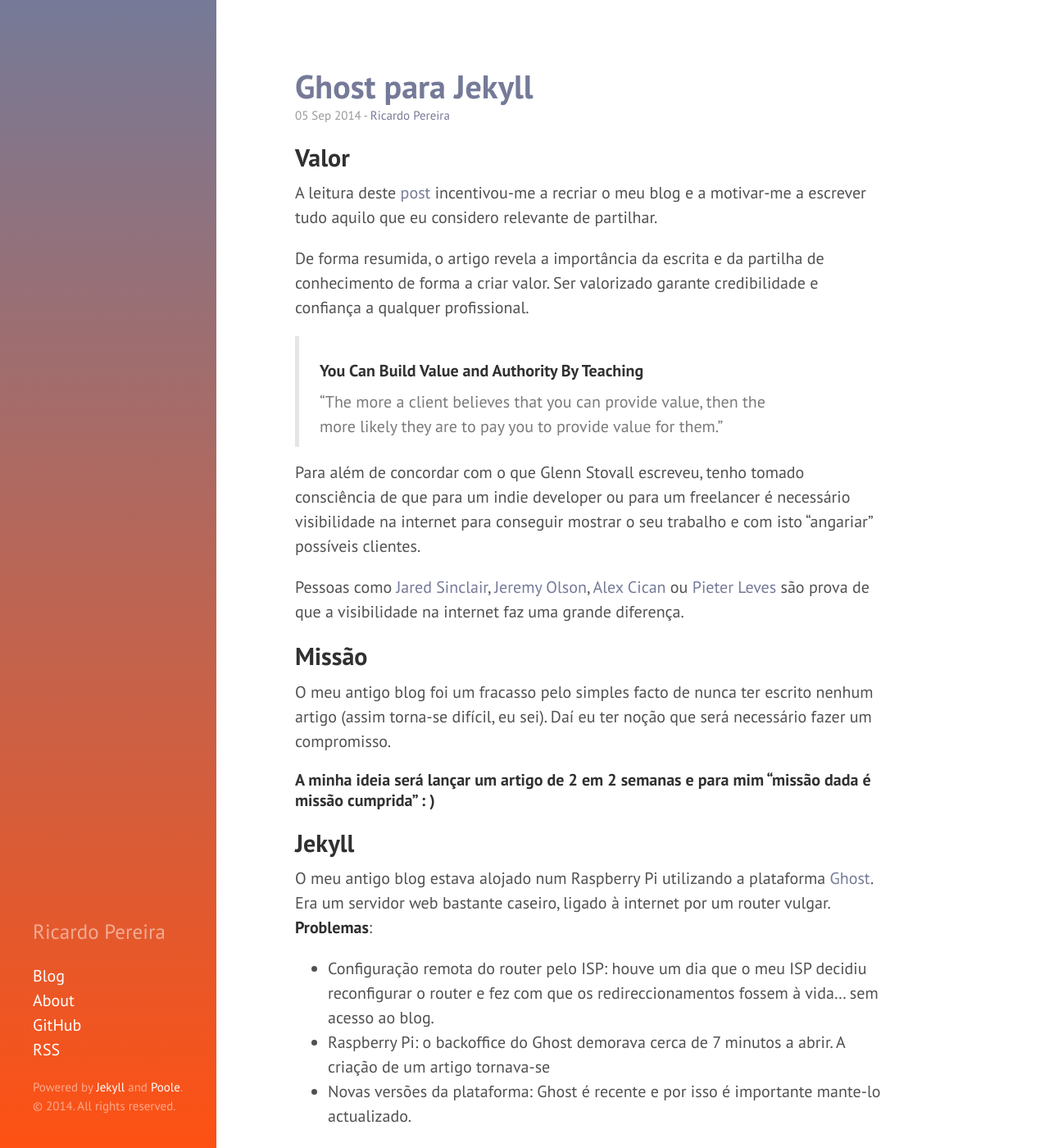
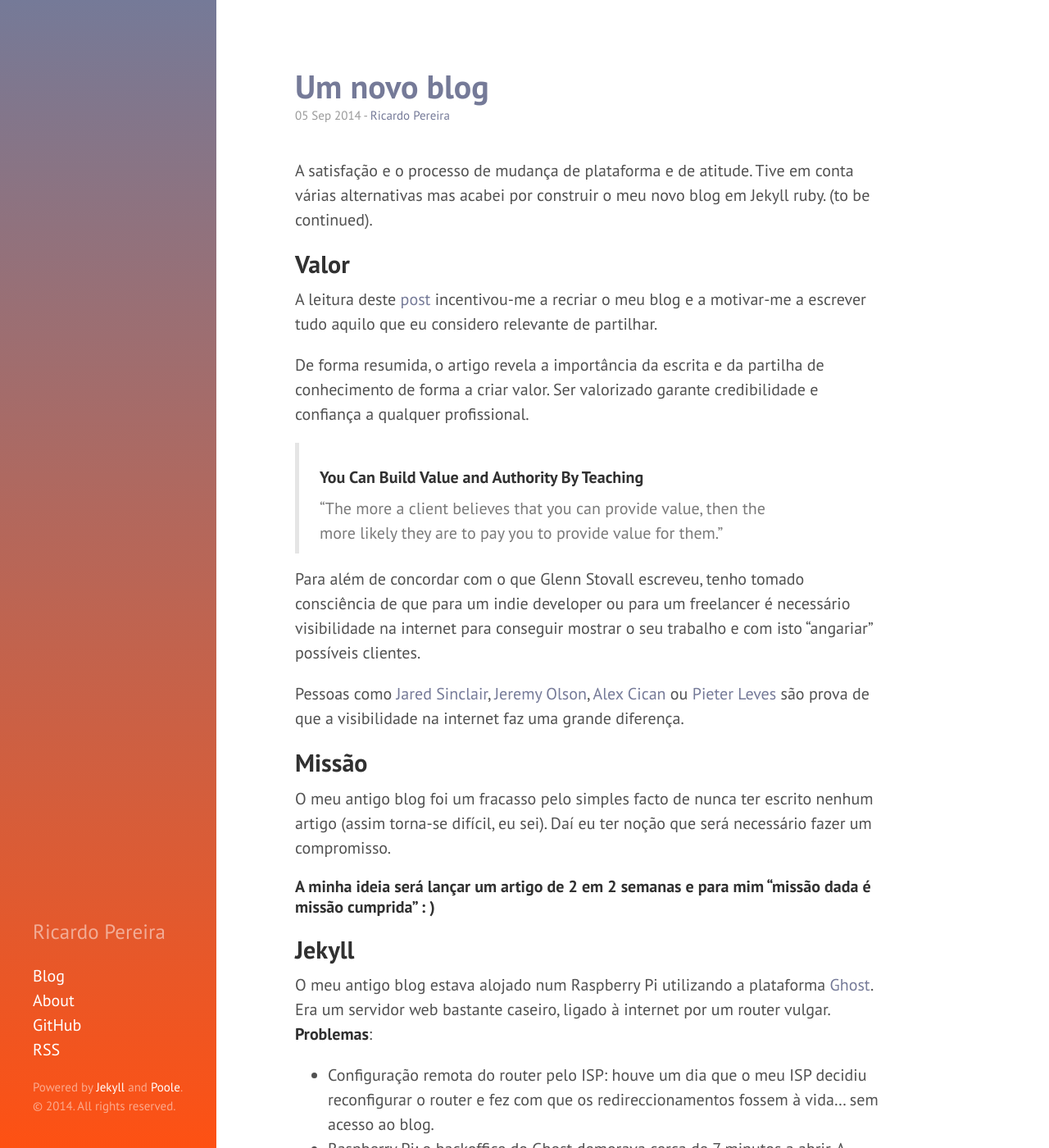
Before and after one commit to ricardopereira/blog, a Jekyll site: the page built from _posts/2014-09-05-PT-a-new-blog.md, in a window 1280 px wide and 1400 px high. Shown: the whole window at 82% size. Built offline with Jekyll 4.4.1, drawn with Linux system fonts in a browser that asks for light colours; nearby versions of some CDN libraries; Markdown is read by kramdown in place of the engine named in the settings; some of the changed text lies outside the part shown.

```diff
--- a/_layouts/post.html
+++ b/_layouts/post.html
@@ -6,6 +6,13 @@ comments: true
 <div class="post">
   <h1 class="post-title">{{ page.title }}</h1>
   <span class="post-date">{{ page.date | date_to_string }} - <a href="{{ site.author.url }}">{{ site.author.name }}</a></span>
+
+  <ul class="tags">
+    {% for tags in page.tags %}
+      <li class="tag">{{ tags }}</li>
+    {% endfor %}
+  </ul>
+  </br>
   {{ content }}
 </div>
 
@@ -17,6 +24,7 @@ comments: true
   <h2>Related Posts</h2>
   <ul class="related-posts">
     {% for post in site.related_posts limit:3 %}
+      {% if post.lang == 'PT' %}
       <li>
         <h3>
           <a href="{{ post.url }}">
@@ -25,6 +33,7 @@ comments: true
           </a>
         </h3>
       </li>
+      {% endif %}
     {% endfor %}
   </ul>
 </div>
--- a/_posts/2014-09-05-PT-ghost-para-jekyll.md
+++ b/_posts/2014-09-05-PT-a-new-blog.md
@@ -1,9 +1,10 @@
 ---
 layout: post
 lang: PT
-title: Ghost para Jekyll
+title: Um novo blog
 ---
 
+A satisfação e o processo de mudança de plataforma e de atitude. Tive em conta várias alternativas mas acabei por construir o meu novo blog em Jekyll ruby. (to be continued).
 
 ## Valor
 
--- a/index.html
+++ b/index.html
@@ -15,7 +15,7 @@ title: Home
 
         <span class="post-date">{{ post.date | date_to_string }}</span>
 
-        {{ post.content | strip_html | truncatewords: 50 }}
+        {{ post.excerpt | remove: '<p>' | remove: '</p>' }}
       </div>
     {% endif %}
   {% endfor %}
--- a/public/css/hyde.css
+++ b/public/css/hyde.css
@@ -231,3 +231,29 @@ a.sidebar-nav-item:focus {
   text-decoration: none !important;
   color: #00ABF1 !important;
 }
+
+.tags {
+  list-style: none;
+  margin: 0;
+  overflow: hidden;
+  padding: 0;
+  margin-top: -10px;
+}
+
+.tags li {
+  float: left;
+}
+
+.tag {
+  background: #eee;
+  border-radius: 3px 3px 3px 3px;
+  color: #999;
+  display: inline-block;
+  height: 26px;
+  line-height: 26px;
+  padding: 0 5px 0 5px;
+  position: relative;
+  margin: 0 10px 10px 0;
+  text-decoration: none;
+  font-size: 0.55rem;
+}
```
Also changed, not shown: _posts/2014-09-04-PT-960x640.md (added, +10 -0 lines).
